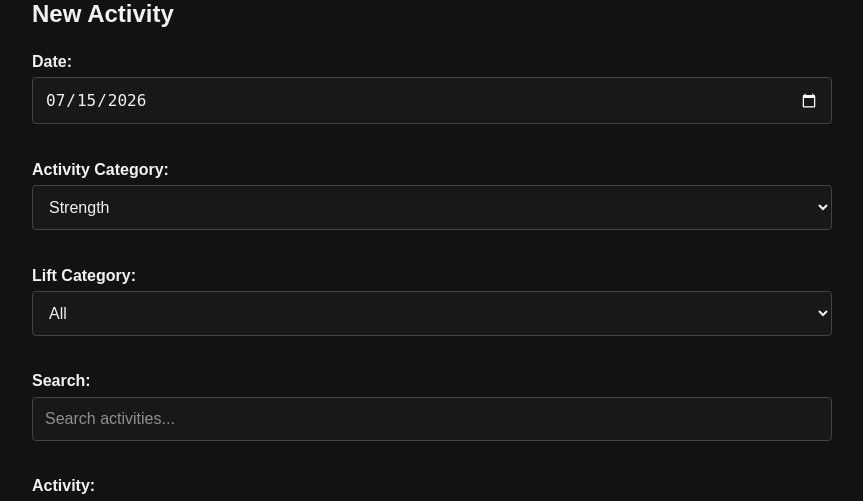
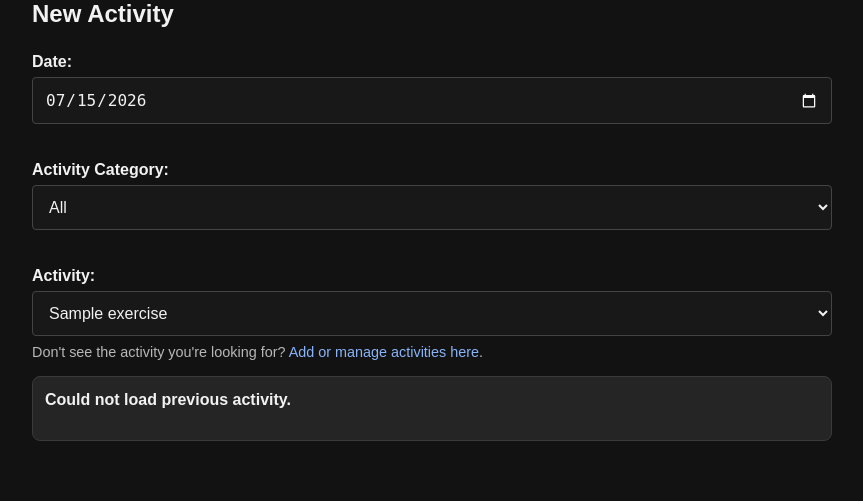
Before and after one commit to joshjohnstone/activity-tracker, a Flask app: page / in a window 1280 px wide. Shown: the part 195-696 px from the top of the page, without its empty margins (208-1071 px from the left). Run offline with Flask 3, Linux system fonts and the light colour scheme; a user stored in the database is signed in; tables that the repository leaves empty hold one stand-in row (values such as "Sample post"); one stand-in notice (Sample message) is shown; data that the repository does not hold is empty.

Commit message:
Remove search field, remember lift category selections

```diff
--- a/app/routes.py
+++ b/app/routes.py
@@ -1,7 +1,7 @@
 import json
 import math
 from datetime import date, datetime, timedelta
-from flask import Blueprint, render_template, request, redirect, url_for, flash, jsonify
+from flask import Blueprint, render_template, request, redirect, url_for, flash, jsonify, session
 from flask_login import login_user, logout_user, login_required, current_user
 from app.models import db, User, Exercise, Activity
 from app.constants import (
@@ -117,7 +117,9 @@ def home():
         today=today,
         exercises=exercises,
         LIFT_CATEGORIES=LIFT_CATEGORIES,
-        ACTIVITY_CATEGORIES=ACTIVITY_CATEGORIES
+        ACTIVITY_CATEGORIES=ACTIVITY_CATEGORIES,
+        selected_activity_category=session.get("last_activity_category", "Strength"),
+        selected_lift_category=session.get("last_lift_category", "All")
     )
 
 @bp.route("/submit", methods=["POST"])
@@ -136,6 +138,9 @@ def submit():
 
     activity_category = exercise_obj.activity_category
     tracking_type = exercise_obj.tracking_type
+
+    session["last_activity_category"] = activity_category
+    session["last_lift_category"] = exercise_obj.lift_category or "All"
 
     details = {
         "exercise_id": exercise_obj.id,
--- a/templates/index.html
+++ b/templates/index.html
@@ -24,11 +24,11 @@
     <!-- ACTIVITY FILTERS -->
     <label for="activity-category-filter">Activity Category:</label>
     <select id="activity-category-filter">
-        <option value="All">All</option>
+        <option value="All" {% if selected_activity_category == "All" %}selected{% endif %}>All</option>
 
         {% for category in ACTIVITY_CATEGORIES %}
             <option value="{{ category }}"
-                    {% if category == "Strength" %}selected{% endif %}>
+                    {% if category == selected_activity_category %}selected{% endif %}>
                 {{ category }}
             </option>
         {% endfor %}
@@ -39,25 +39,17 @@
     <div id="lift-category-filter-wrapper">
         <label for="lift-category-filter">Lift Category:</label>
         <select id="lift-category-filter">
-            <option value="All">All</option>
+            <option value="All" {% if selected_lift_category == "All" %}selected{% endif %}>All</option>
 
             {% for category in LIFT_CATEGORIES %}
-                <option value="{{ category }}">
+                <option value="{{ category }}"
+                        {% if category == selected_lift_category %}selected{% endif %}>
                     {{ category }}
                 </option>
             {% endfor %}
         </select>
         <br><br>
     </div>
-
-    <label for="exercise-search">Search:</label>
-    <input
-        type="text"
-        id="exercise-search"
-        placeholder="Search activities..."
-    >
-
-    <br><br>
 
     <!-- ACTIVITY / EXERCISE TEMPLATE -->
     <label for="exercise">Activity:</label>
@@ -442,9 +434,6 @@ const activityCategoryFilter =
 const liftCategoryFilter =
     document.getElementById("lift-category-filter");
 
-const exerciseSearch =
-    document.getElementById("exercise-search");
-
 const allExerciseOptions =
     Array.from(exerciseSelect.options).map(option => ({
         value: option.value,
@@ -471,7 +460,6 @@ function rebuildExerciseDropdown() {
     updateLiftCategoryVisibility();
     const selectedActivityCategory = activityCategoryFilter.value;
     const selectedLiftCategory = liftCategoryFilter.value;
-    const searchText = exerciseSearch.value.toLowerCase().trim();
 
     const filtered = allExerciseOptions.filter(option => {
         const matchesActivityCategory =
@@ -482,14 +470,9 @@ function rebuildExerciseDropdown() {
             selectedLiftCategory === "All" ||
             option.liftCategory === selectedLiftCategory;
 
-        const matchesSearch =
-            !searchText ||
-            option.name.toLowerCase().includes(searchText);
-
         return (
             matchesActivityCategory &&
-            matchesLiftCategory &&
-            matchesSearch
+            matchesLiftCategory
         );
     });
 
@@ -525,7 +508,6 @@ activityCategoryFilter.addEventListener("change", function() {
 });
 
 liftCategoryFilter.addEventListener("change", rebuildExerciseDropdown);
-exerciseSearch.addEventListener("input", rebuildExerciseDropdown);
 
 rebuildExerciseDropdown();
 
```
